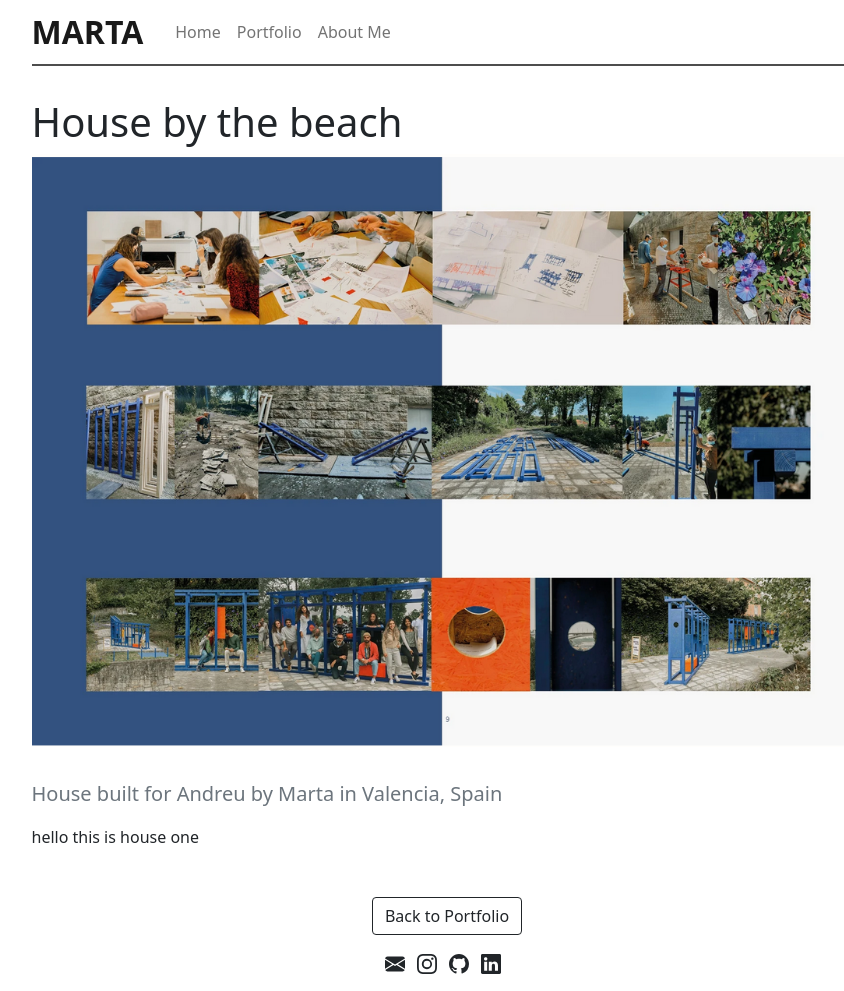
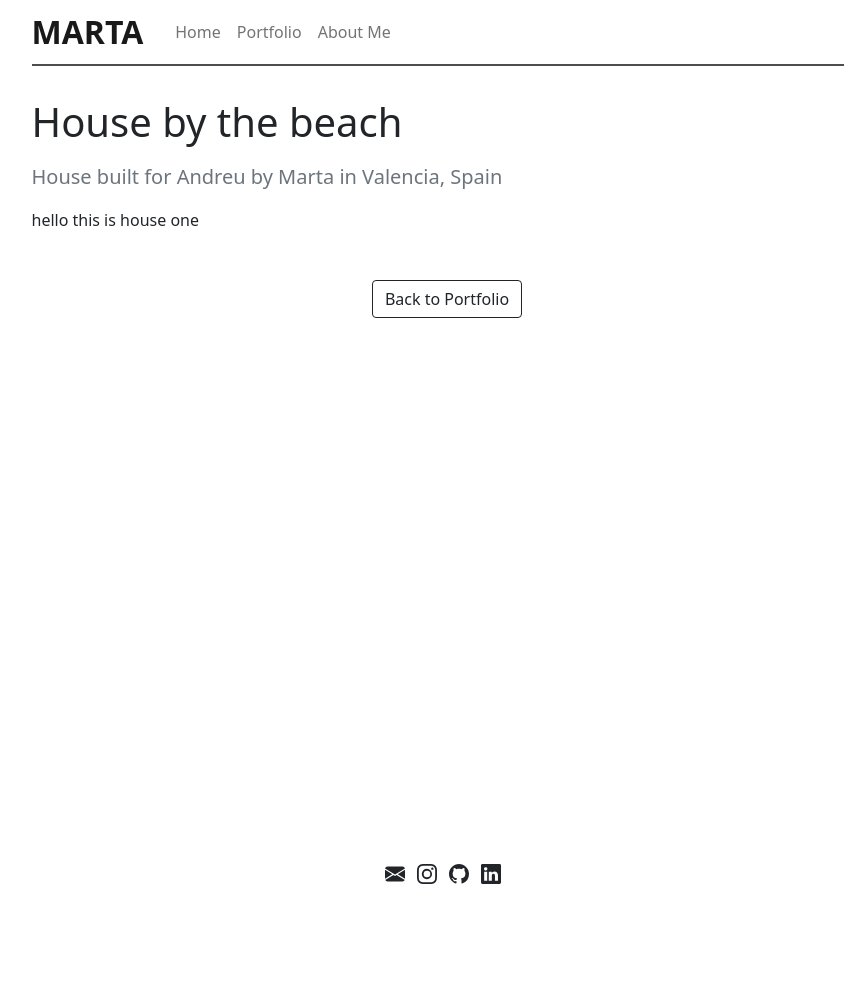
Before and after one commit to AndreuMatoses/marta-website, a Jekyll site: the page built from _portfolio/house1.md, in a window 1280 px wide. Shown: the whole page, without its empty margins (193-1037 px from the left). Built offline with Jekyll 4.4.1, drawn with Linux system fonts in a browser that asks for light colours; after the commit the page ends 900 px from its top, so only the background shows below that.

Commit message:
no image by default

```diff
--- a/_layouts/portfolio-post.html
+++ b/_layouts/portfolio-post.html
@@ -5,9 +5,9 @@ layout: default
 <div class="portfolio-post">
   <h1>{{ page.title }}</h1>
   <!-- <span class="fs-4 text-muted">{{ page.subtitle }}</span> -->
-  <div class="text-center mt-1">
+  <!-- <div class="text-center mt-1">
     <img src="{{site.baseurl}}/assets/images/{{page.image}}" class="img-fluid" style="object-fit: contain;" alt="Image of {{ page.title }}">
-  </div>
+  </div> -->
   <div class="mt-3">
     <p class="fs-5 text-muted">{{ page.subtitle }}</p>
     {{ content }}
```
